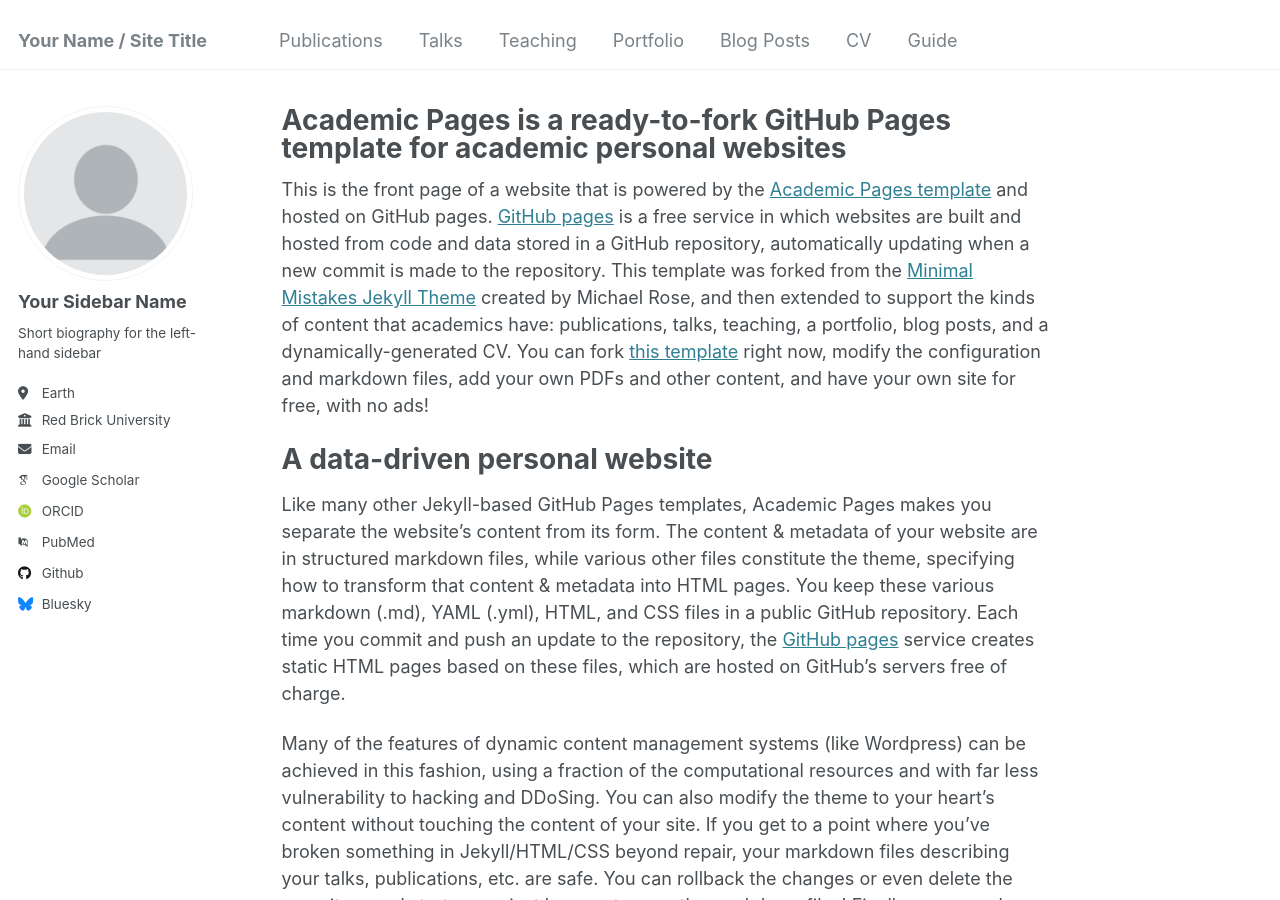
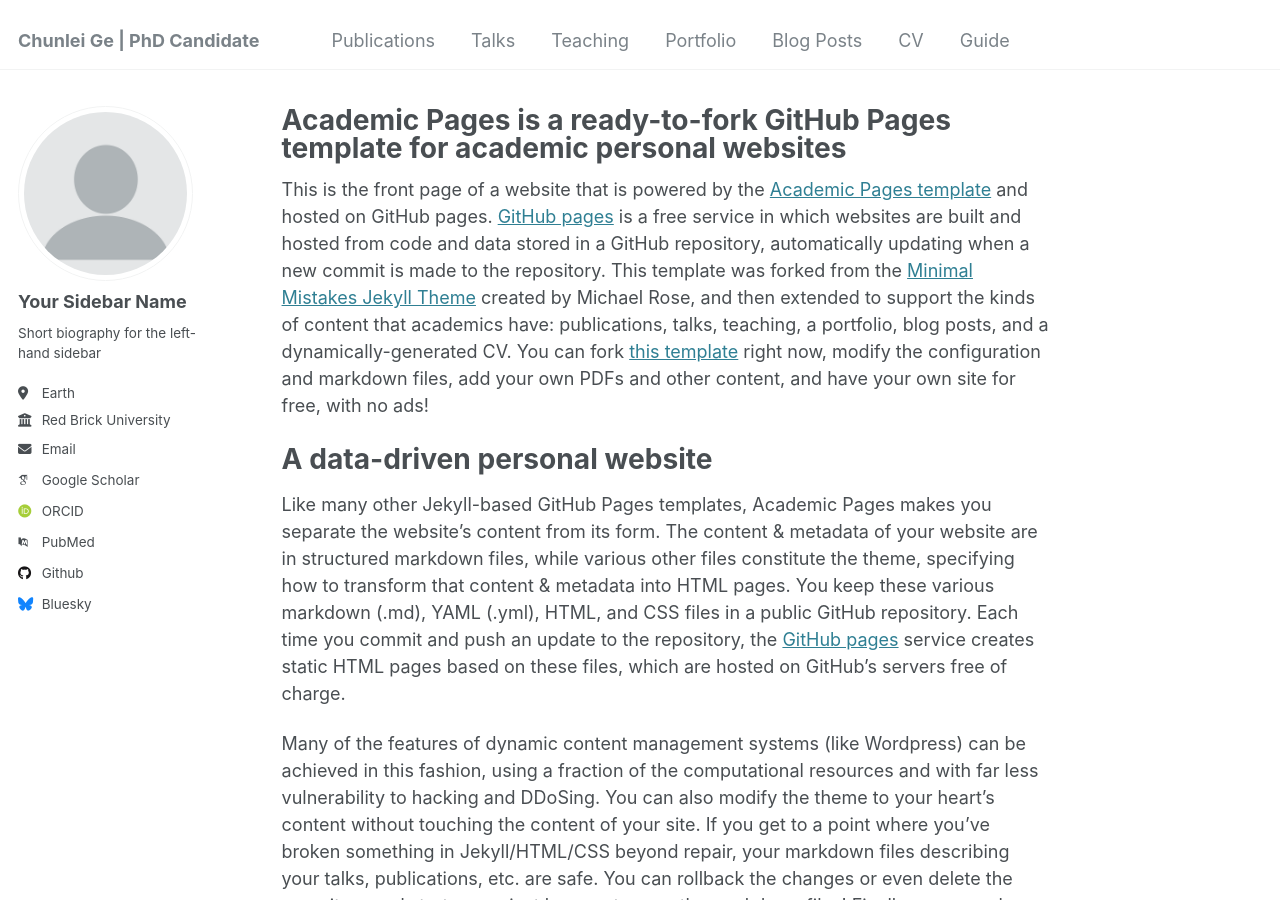
Before and after one commit to chunleige/chunleige.github.io, a Jekyll site: the page built from _pages/about.md, in a window 1280 px wide and 900 px high. Built offline with Jekyll 4.4.1, drawn with Linux system fonts in a browser that asks for light colours; some web fonts are replaced.

Commit message:
Update _config.yml

```diff
--- a/_config.yml
+++ b/_config.yml
@@ -8,7 +8,7 @@
 
 # Basic Site Settings
 locale                   : "en-US"
-title                    : "Your Name / Site Title"
+title                    : "Chunlei Ge | PhD Candidate"
 title_separator          : "-"
 name                     : &name "Your Name"
 description              : &description "personal description"
```
